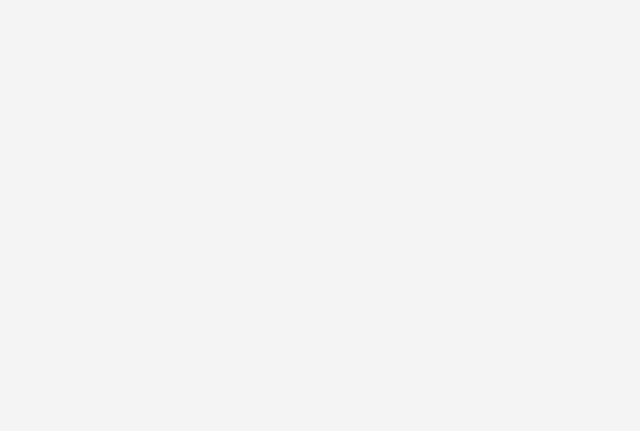
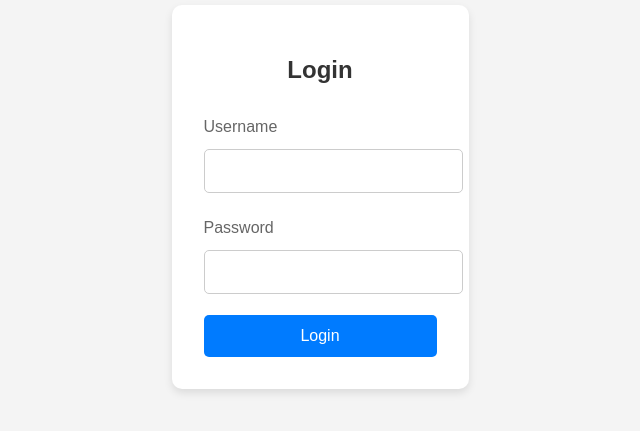
Before and after one commit to Himavisi1217/Computer-Shop, a React (Create React App) app: page /login in a window 1280 px wide. Before the commit this address had no page. Shown: the part 203-634 px from the top of the page, without its empty margins (320-960 px from the left). Built offline with nearby package versions, Linux system fonts and the light colour scheme.

Commit message:
Added Login

```diff
--- a/src/App.js
+++ b/src/App.js
@@ -1,17 +1,19 @@
-// src/App.js
 import React from 'react';
-import { BrowserRouter as Router, Route, Routes} from 'react-router-dom';
+import { BrowserRouter as Router, Route, Routes } from 'react-router-dom';
 import ProductForm from './ProductForm';
 import ProductList from './ProductList';
+import Login from './Login';
 import './App.css';
 
 const App = () => {
   return (
     <Router>
-        <Routes>
-          <Route path="/" element={<ProductForm />} />
-          <Route path="/products" element={<ProductList />} />
-        </Routes>
+      <Routes>
+        <Route path="/" element={<Login />} />
+        <Route path="/login" element={<Login />} />
+        <Route path="/products" element={<ProductList />} />
+        <Route path="/add-product" element={<ProductForm />} />
+      </Routes>
     </Router>
   );
 };
--- /dev/null
+++ b/src/Login.css
@@ -0,0 +1,66 @@
+body {
+    font-family: 'Arial', sans-serif;
+    background-color: #f4f4f9;
+    display: flex;
+    justify-content: center;
+    align-items: center;
+    height: 100vh;
+    margin: 0;
+  }
+
+  .login-container {
+    display: flex;
+    justify-content: center;
+    align-items: center;
+    width: 100%;
+    height: 100%;
+  }
+
+  .login-box {
+    background-color: #ffffff;
+    padding: 2rem;
+    border-radius: 10px;
+    box-shadow: 0 4px 8px rgba(0, 0, 0, 0.1);
+    max-width: 400px;
+    width: 100%;
+    text-align: center;
+  }
+
+  h2 {
+    margin-bottom: 1.5rem;
+    color: #333333;
+  }
+
+  .input-group {
+    margin-bottom: 1rem;
+    text-align: left;
+  }
+
+  .input-group label {
+    display: block;
+    margin-bottom: 0.5rem;
+    color: #666666;
+  }
+
+  .input-group input {
+    width: 100%;
+    padding: 0.75rem;
+    border: 1px solid #cccccc;
+    border-radius: 5px;
+    font-size: 1rem;
+  }
+
+  .login-btn {
+    background-color: #007bff;
+    color: #ffffff;
+    padding: 0.75rem 1.5rem;
+    border: none;
+    border-radius: 5px;
+    font-size: 1rem;
+    cursor: pointer;
+    transition: background-color 0.3s ease;
+  }
+
+  .login-btn:hover {
+    background-color: #0056b3;
+  }
--- /dev/null
+++ b/src/Login.js
@@ -0,0 +1,57 @@
+import React, { useState } from 'react';
+import { useNavigate } from 'react-router-dom';
+import './Login.css';
+
+const Login = () => {
+  const [username, setUsername] = useState('');
+  const [password, setPassword] = useState('');
+  const [error, setError] = useState('');
+  const navigate = useNavigate();
+
+  const handleLogin = (e) => {
+    e.preventDefault();
+
+    // Mock login validation (replace with real validation logic)
+    if (username === 'admin' && password === 'password') {
+      navigate('/products');
+    } else {
+      setError('Invalid username or password');
+    }
+  };
+
+  return (
+    <div className="login-container">
+      <div className="login-box">
+        <h2>Login</h2>
+        <form onSubmit={handleLogin}>
+          <div className="input-group">
+            <label htmlFor="username">Username</label>
+            <input
+              type="text"
+              id="username"
+              name="username"
+              value={username}
+              onChange={(e) => setUsername(e.target.value)}
+              required
+            />
+          </div>
+          <div className="input-group">
+            <label htmlFor="password">Password</label>
+            <input
+              type="password"
+              id="password"
+              name="password"
+              value={password}
+              onChange={(e) => setPassword(e.target.value)}
+              required
+            />
+          </div>
+          {error && <p className="error">{error}</p>}
+          <button type="submit" className="login-btn">Login</button>
+        </form>
+      </div>
+    </div>
+  );
+}
+
+export default Login;
```
